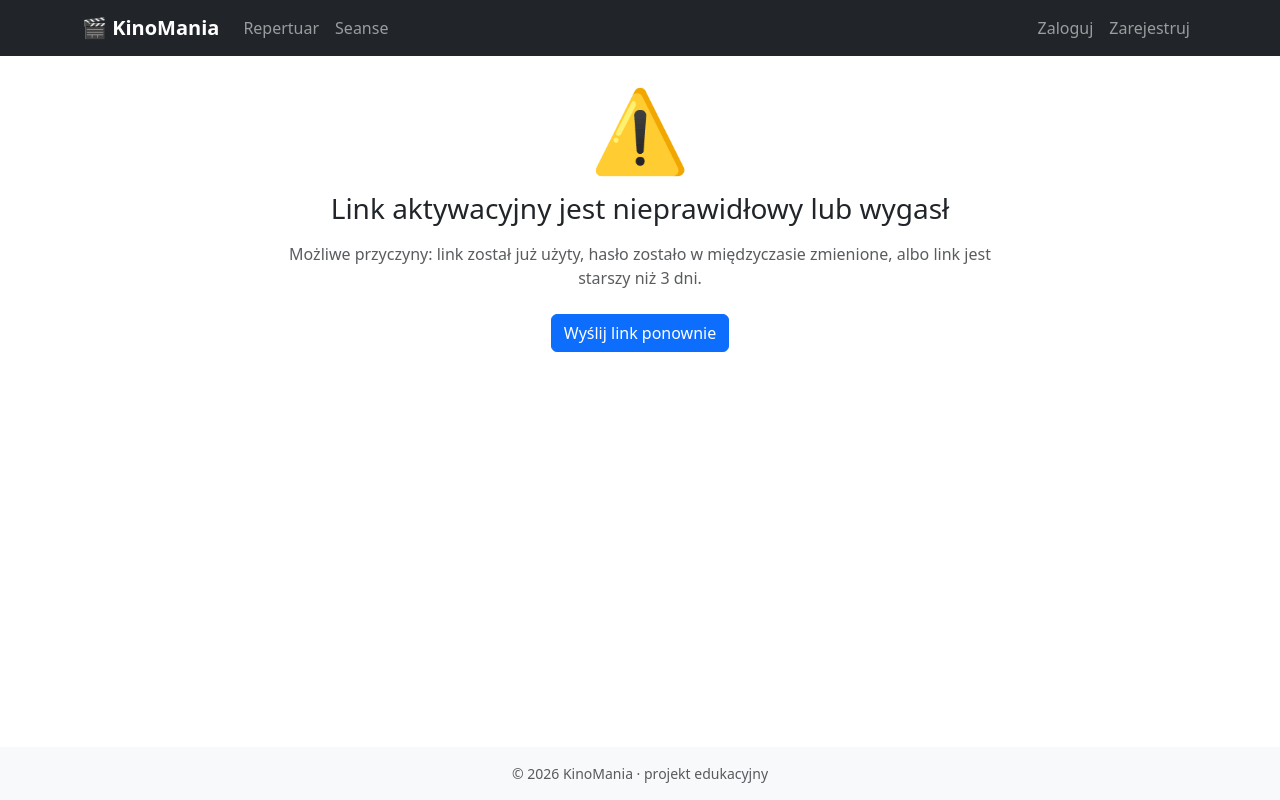
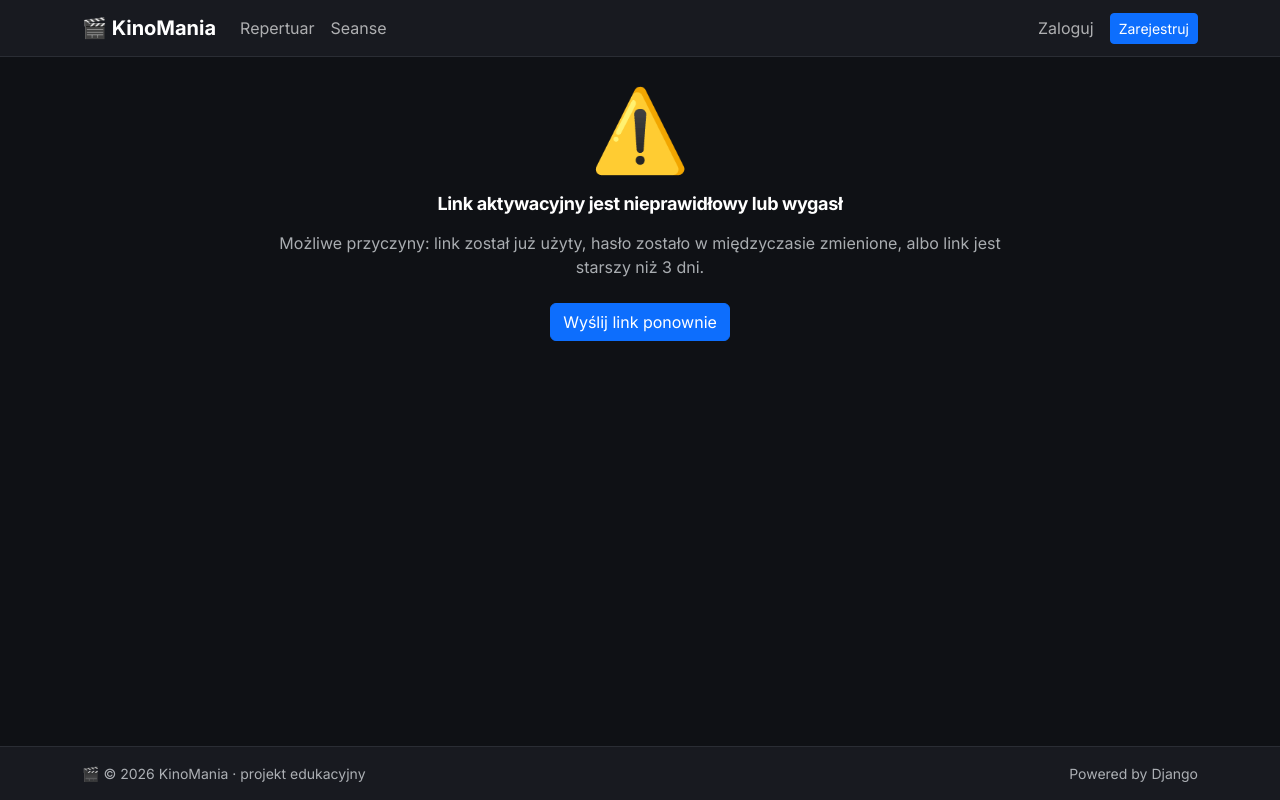
Before and after one commit to bgozlinski/cinema-booking-system, a Django app: page /accounts/activate/invalid/ in a window 1280 px wide. Run offline with Django 5.2, Linux system fonts and the light colour scheme.

Commit message:
feat(M2): redesign base.html with sticky nav, dark theme and Inter font

```diff
--- a/templates/base.html
+++ b/templates/base.html
@@ -1,37 +1,76 @@
 {% load static %}
 <!DOCTYPE html>
-<html lang="pl">
+<html lang="pl" data-bs-theme="dark">
 <head>
     <meta charset="utf-8">
     <meta name="viewport" content="width=device-width, initial-scale=1">
     <title>{% block title %}KinoMania{% endblock %}</title>
-    <link href="https://cdn.jsdelivr.net/npm/bootstrap@5.3.3/dist/css/bootstrap.min.css" rel="stylesheet">
+    <link rel="preconnect" href="https://fonts.googleapis.com">
+    <link rel="preconnect" href="https://fonts.gstatic.com" crossorigin>
+    <link rel="stylesheet"
+          href="https://fonts.googleapis.com/css2?family=Inter:wght@400;600;700;800&display=swap">
+    <link rel="stylesheet"
+          href="https://cdn.jsdelivr.net/npm/bootstrap@5.3.3/dist/css/bootstrap.min.css">
+    <link rel="stylesheet" href="{% static 'css/theme.css' %}">
+    <link rel="stylesheet" href="{% static 'css/components.css' %}">
 </head>
 <body class="d-flex flex-column min-vh-100">
 
-<nav class="navbar navbar-expand-lg bg-dark navbar-dark">
+<nav class="navbar navbar-expand-lg sticky-top"
+     style="background: var(--bg-elev); border-bottom: 1px solid var(--border);">
     <div class="container">
         <a class="navbar-brand fw-bold" href="/">🎬 KinoMania</a>
-        <button class="navbar-toggler" type="button" data-bs-toggle="collapse" data-bs-target="#navMain">
+
+        <button class="navbar-toggler" type="button"
+                data-bs-toggle="collapse" data-bs-target="#navMain"
+                aria-controls="navMain" aria-expanded="false"
+                aria-label="Toggle navigation">
             <span class="navbar-toggler-icon"></span>
         </button>
         <div class="collapse navbar-collapse" id="navMain">
+            {% with un=request.resolver_match.url_name %}
             <ul class="navbar-nav me-auto">
-                <li class="nav-item"><a class="nav-link" href="{% url 'cinema:home' %}">Repertuar</a></li>
-                <li class="nav-item"><a class="nav-link" href="{% url 'cinema:screening_list' %}">Seanse</a></li>
+                <li class="nav-item">
+                    {% if un == 'home' or un == 'movie_list' or un == 'movie_detail' %}
+                    <a class="nav-link active" href="{% url 'cinema:home' %}">Repertuar</a>
+                    {% else %}
+                    <a class="nav-link" href="{% url 'cinema:home' %}">Repertuar</a>
+                    {% endif %}
+                </li>
+                <li class="nav-item">
+                    {% if un == 'screening_list' %}
+                    <a class="nav-link active"
+                       href="{% url 'cinema:screening_list' %}">Seanse</a>
+                    {% else %}
+                    <a class="nav-link"
+                       href="{% url 'cinema:screening_list' %}">Seanse</a>
+                    {% endif %}
+                </li>
             </ul>
-            <ul class="navbar-nav">
+            {% endwith %}
+            <ul class="navbar-nav align-items-lg-center">
                 {% if user.is_authenticated %}
-                <li class="nav-item"><span class="navbar-text me-3">{{ user.email }}</span></li>
+                <li class="nav-item me-lg-3">
+                    <span class="navbar-text text-muted small">{{ user.email }}</span>
+                </li>
                 <li class="nav-item">
-                    <form method="post" action="{% url 'accounts:logout' %}" class="d-inline">
+                    <form method="post"
+                          action="{% url 'accounts:logout' %}"
+                          class="d-inline">
                         {% csrf_token %}
-                        <button type="submit" class="btn btn-outline-light btn-sm">Wyloguj</button>
+                        <button type="submit" class="btn btn-outline-light btn-sm">
+                            Wyloguj
+                        </button>
                     </form>
                 </li>
                 {% else %}
-                <li class="nav-item"><a class="nav-link" href="{% url 'accounts:login'%}">Zaloguj</a></li>
-                <li class="nav-item"><a class="nav-link" href="{% url 'accounts:register'%}">Zarejestruj</a></li>
+                <li class="nav-item">
+                    <a class="nav-link" href="{% url 'accounts:login' %}">Zaloguj</a>
+                </li>
+                <li class="nav-item">
+                    <a class="btn btn-primary btn-sm ms-lg-2"
+                       href="{% url 'accounts:register' %}">Zarejestruj</a>
+                </li>
                 {% endif %}
             </ul>
         </div>
@@ -44,16 +83,19 @@
     <div class="alert alert-{{ message.tags|default:'info' }} alert-dismissible fade show"
          role="alert">
         {{ message }}
-        <button type="button" class="btn-close" data-bs-dismiss="alert"></button>
+        <button type="button" class="btn-close"
+                data-bs-dismiss="alert" aria-label="Close"></button>
     </div>
     {% endfor %}
     {% endif %}
     {% block content %}{% endblock %}
 </main>
 
-<footer class="bg-light text-muted py-3 mt-auto">
-    <div class="container text-center small">
-        © 2026 KinoMania · projekt edukacyjny
+<footer class="py-3 mt-auto"
+        style="background: var(--bg-elev); border-top: 1px solid var(--border);">
+    <div class="container d-flex justify-content-between align-items-center small text-muted">
+        <span>🎬 © 2026 KinoMania · projekt edukacyjny</span>
+        <span>Powered by Django</span>
     </div>
 </footer>
 
```
